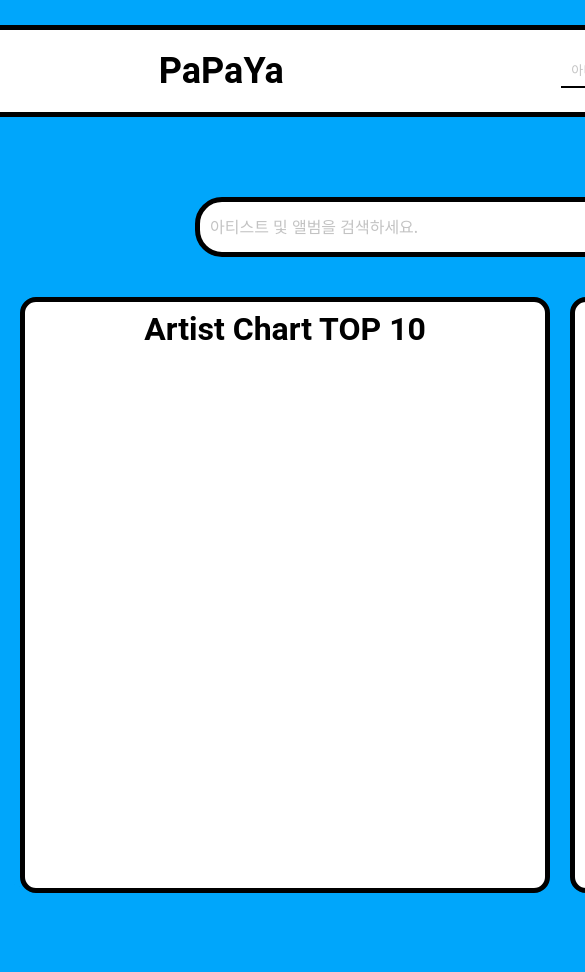
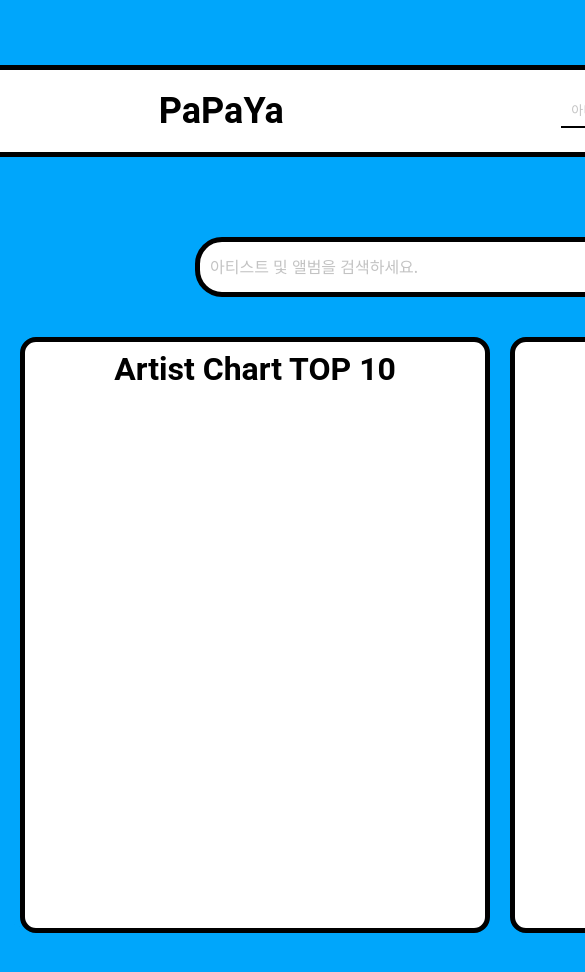
Before and after one commit to SEOKKAMONI/Music-web-service, a plain HTML site: page index.html in a window 390 px wide. Shown: the top 972 px of the page, 585 px wide, since content can reach past the window. Drawn offline with nearby package versions, Linux system fonts and the light colour scheme; no server answers; some icons are missing; files whose address does not match are found by name; a web font is replaced by a local one.

Commit message:
커밋을 잘못해서 재 업로드

```diff
--- a/style/chart.css
+++ b/style/chart.css
@@ -3,7 +3,7 @@
     border-radius: 10px;
     margin: 0 auto;
     height: 600px;
-    width: 1100px;
+    min-width: 100vh;
     top: 50px;
     box-shadow: 0.3px 0.3px 0.3px -1px;
     margin-bottom: 40px;
--- a/style/header.css
+++ b/style/header.css
@@ -1,8 +1,9 @@
 .header__line {
     height: 3vh;
-    max-width: 100%;
     background-color: #00a6fb;
     border-bottom: 5px solid black;
+    min-width: 100vh;
+    padding: 20px;
 }
 
 .header_sub_line {
@@ -12,7 +13,7 @@
     padding: 20px;
     border-bottom: 5px solid black;
     margin-bottom: 30px;
-    max-width: 100%;
+    min-width: 100vh;
     background-color: #fff;
 }
 
--- a/style/main.css
+++ b/style/main.css
@@ -29,6 +29,6 @@ body {
 
 @media (max-width: 1000px) {
     body {
-        width: 1000px;
+        min-width: 1000px;
     }
 }
--- a/style/result.css
+++ b/style/result.css
@@ -7,7 +7,7 @@
     position: relative;
     top: 70px;
     min-height: 100vh;
-    max-width: 900px;
+    min-width: 100vh;
     padding: 10px;
     margin: 0 auto;
 }
--- a/style/search.css
+++ b/style/search.css
@@ -1,3 +1,7 @@
+.search {
+    min-width: 100vh;
+}
+
 #__form {
     background-color: #fff;
     border: 5px solid black;
```
